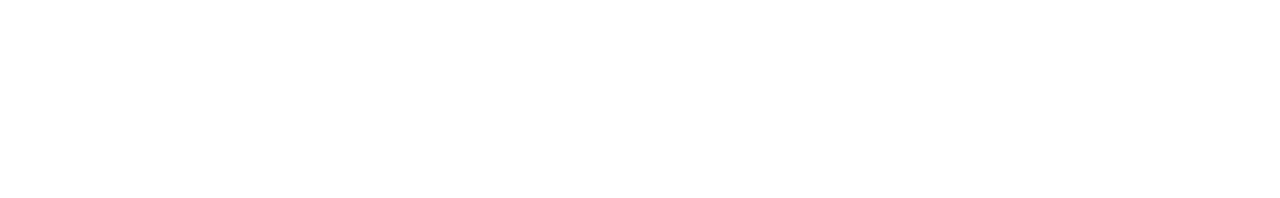
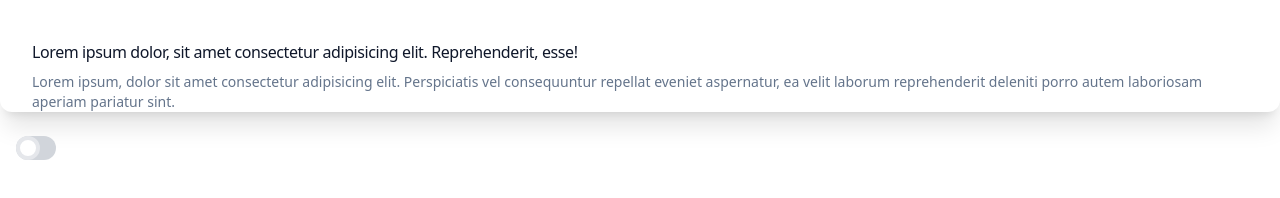
Before and after one commit to viktor-riedel/tailwind, a plain HTML site: page tailwind-sandbox-starter/18-dark-mode/index.html in a window 1280 px wide. Drawn offline with nearby package versions, Linux system fonts and the light colour scheme.

Commit message:
dark mode

```diff
--- a/tailwind-sandbox-starter/18-dark-mode/index.html
+++ b/tailwind-sandbox-starter/18-dark-mode/index.html
@@ -1,15 +1,56 @@
 <!DOCTYPE html>
-<html lang="en" class="dark">
+<html lang="en">
   <head>
     <meta charset="UTF-8" />
     <meta http-equiv="X-UA-Compatible" content="IE=edge" />
     <meta name="viewport" content="width=device-width, initial-scale=1.0" />
     <script src="https://cdn.tailwindcss.com"></script>
     <title>Dark Mode</title>
+
+    <style>
+      /* CHECKBOX TOGGLE SWITCH */
+      /* @apply rules for documentation, these do not work as inline style */
+      .toggle-checkbox:checked {
+        @apply: right-0 border-green-400;
+        right: 0;
+        border-color: #68D391;
+      }
+      .toggle-checkbox:checked + .toggle-label {
+        @apply: bg-green-400;
+        background-color: #68D391;
+      }
+      </style>
   </head>
   <body>
-    <!-- By default, you can have your project use whatever mode your OS is using. You can use "dark:{class}". You can also set your config to use a class instead of using your OS mode -->
+    <!-- By default, you can have your project
+      use whatever mode your OS is using. You can use "dark:{class}".
+      You can also set your config to use a class instead of using your OS mode
+    -->
 
+    <div class="container mx-auto mt-10 bg-white dark:bg-slate-900 rounded-xl px-6
+      px-8 shadow-xl">
+      <h3 class="text-slate-900 dark:text-white font-medium tracking-tight">
+        Lorem ipsum dolor, sit amet consectetur adipisicing elit. Reprehenderit, esse!
+      </h3>
+      <p class="text-slate-500 dark:text-slate-400 mt-2 text-sm">
+        Lorem ipsum, dolor sit amet consectetur adipisicing elit. Perspiciatis vel consequuntur repellat eveniet aspernatur, ea velit laborum reprehenderit deleniti porro autem laboriosam aperiam pariatur sint.
+      </p>
+    </div>
+
+    <div class="relative inline-block w-10 mr-2 align-middle select-none transition duration-200 ease-in mt-6 ml-4">
+        <input type="checkbox" name="toggle" id="toggle" class="toggle-checkbox absolute block w-6 h-6 rounded-full bg-white border-4 appearance-none cursor-pointer"/>
+        <label for="toggle" class="toggle-label block overflow-hidden h-6 rounded-full bg-gray-300 cursor-pointer"></label>
+    </div>
+
+    <script>
+      document.getElementById('toggle').addEventListener('change', function() {
+        if (this.checked) {
+          document.documentElement.classList.add('dark')
+        } else {
+          document.documentElement.classList.remove('dark')
+        }
+      })
+    </script>
   </body>
 </html>
 
```
